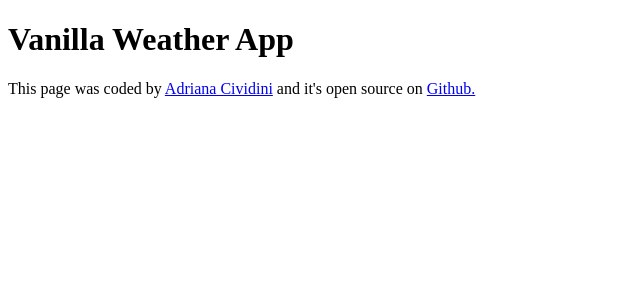
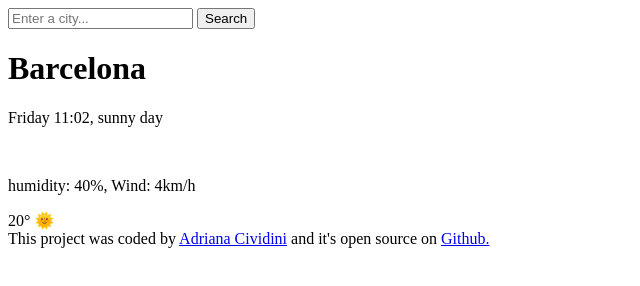
Before and after one commit to AdrianaCividini/vanilla-weather, a plain HTML site: page index.html in a window 1280 px wide. Shown: the whole page, without its empty margins (0-640 px from the left). Drawn offline with Linux system fonts and the light colour scheme.

Commit message:
Added the HTML

```diff
--- a/index.html
+++ b/index.html
@@ -6,10 +6,25 @@
     <title>Document</title>
   </head>
   <body>
-    <h1>Vanilla Weather App</h1>
+    <header>
+      <form>
+        <input type="search" placeholder="Enter a city..." />
+        <input type="submit" value="Search" />
+      </form>
+    </header>
+
+    <main>
+      <h1>Barcelona</h1>
+      <div>
+        <p>Friday 11:02, sunny day</p>
+        <br />
+        <p>humidity: 40%, Wind: 4km/h</p>
+      </div>
+      <div>20° 🌞</div>
+    </main>
 
     <footer>
-      This page was coded by
+      This project was coded by
       <a href="https://dricividini.netlify.app/">Adriana Cividini</a> and it's
       open source on
       <a href="https://github.com/AdrianaCividini" target="_blank">Github.</a>
```
